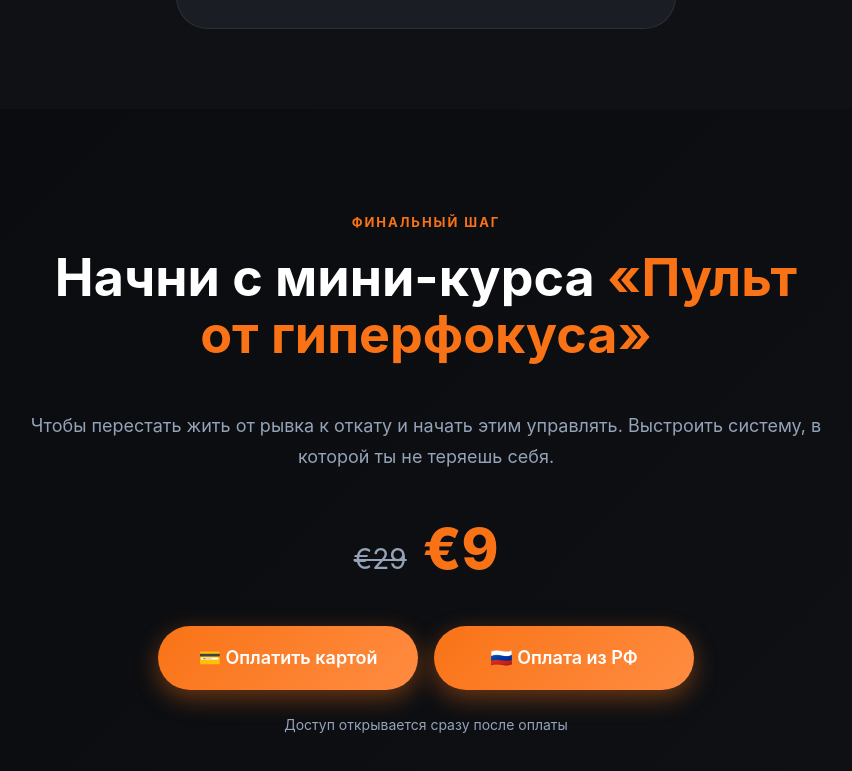
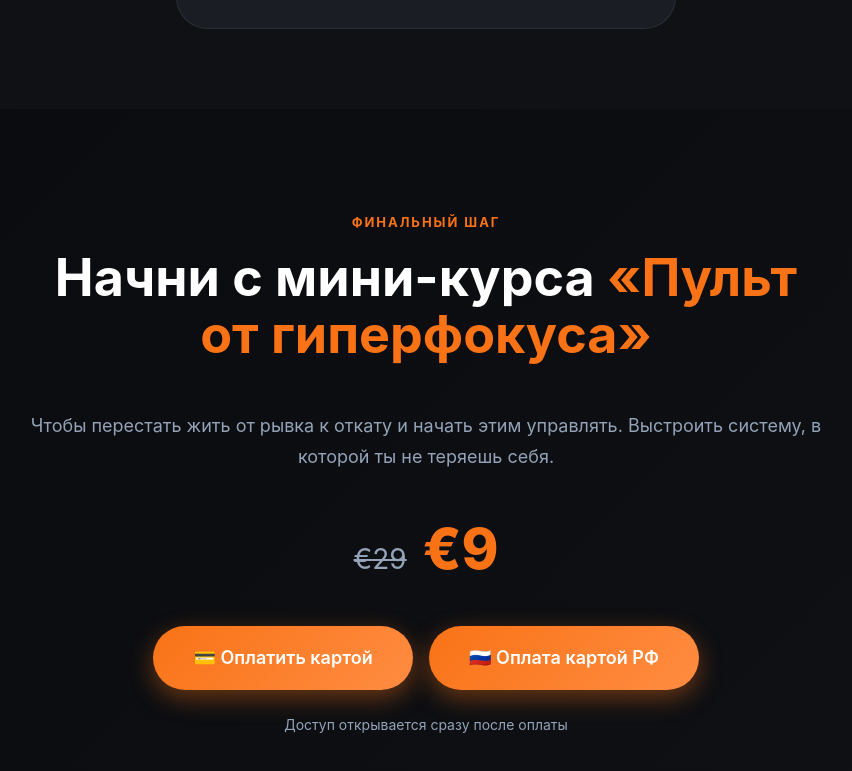
Before and after one commit to rus-nyc/ANNA-project, a React (Vite) app: page / in a window 1280 px wide. Shown: the part 8330-9101 px from the top of the page, without its empty margins (214-1066 px from the left). Built offline with nearby package versions, Linux system fonts and the light colour scheme.

Commit message:
Update Russian payment button

```diff
--- a/src/App.jsx
+++ b/src/App.jsx
@@ -610,11 +610,13 @@ const CtaSection = () => {
          rel="noopener noreferrer">
   💳 Оплатить картой
 </a>
-       <a href="https://t.me/pult_hyperfocus_bot?start=oplata"
-          className="secondary-button"
-          target="_blank"
-          rel="noopener noreferrer">
-  🇷🇺 Оплата из РФ
+      <a
+  href="https://web.tribute.tg/s/197N"
+  className="secondary-button"
+  target="_blank"
+  rel="noopener noreferrer"
+>
+  🇷🇺 Оплата картой РФ
 </a>
      </div>
 
```
